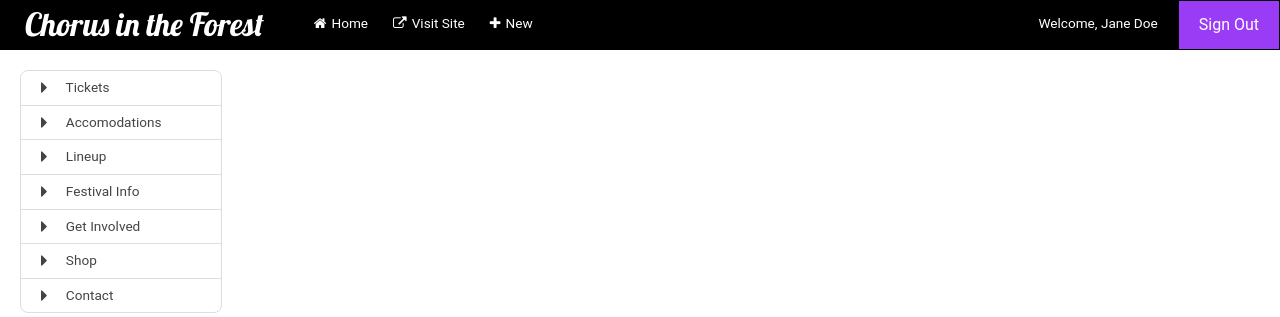
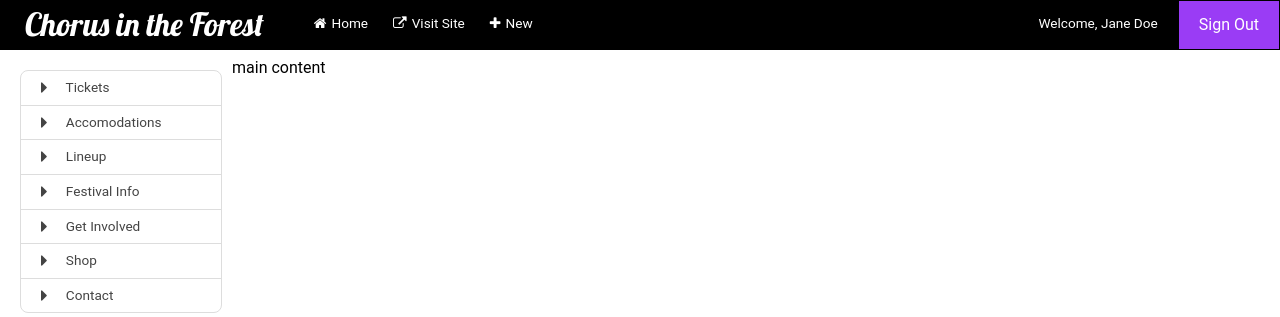
Before and after one commit to Cart47/PHP, a PHP site: page /cms.php in a window 1280 px wide. Shown: the top 317 px of the page. Run offline with PHP 8.4, Linux system fonts and the light colour scheme.

Commit message:
added to cams.php

```diff
--- a/cms.php
+++ b/cms.php
@@ -82,7 +82,7 @@
 
         <!-- Main Content Area -->
 
-
+        <p>main content</p>
 
 
 		<!-- Footer -->
```
